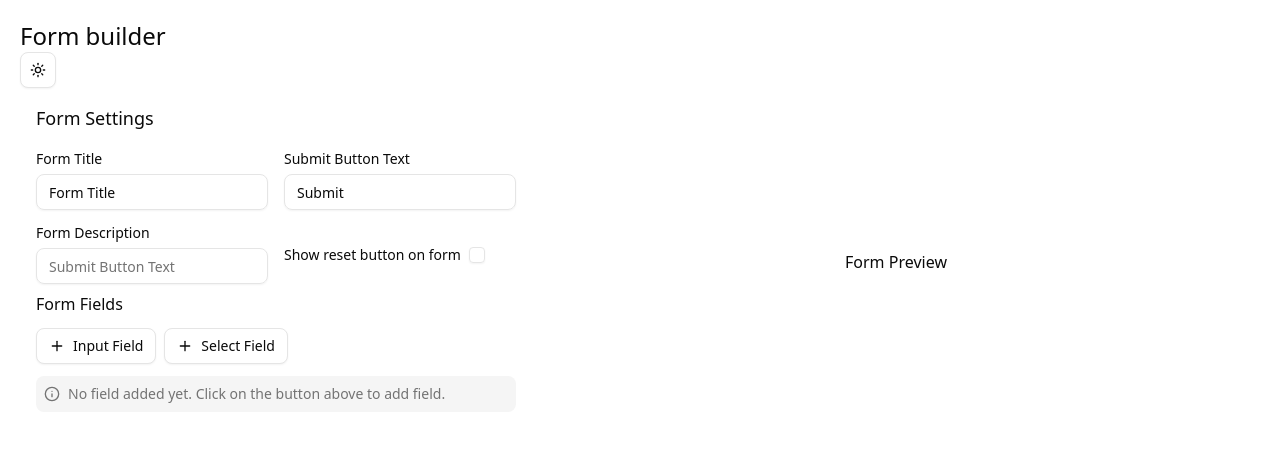
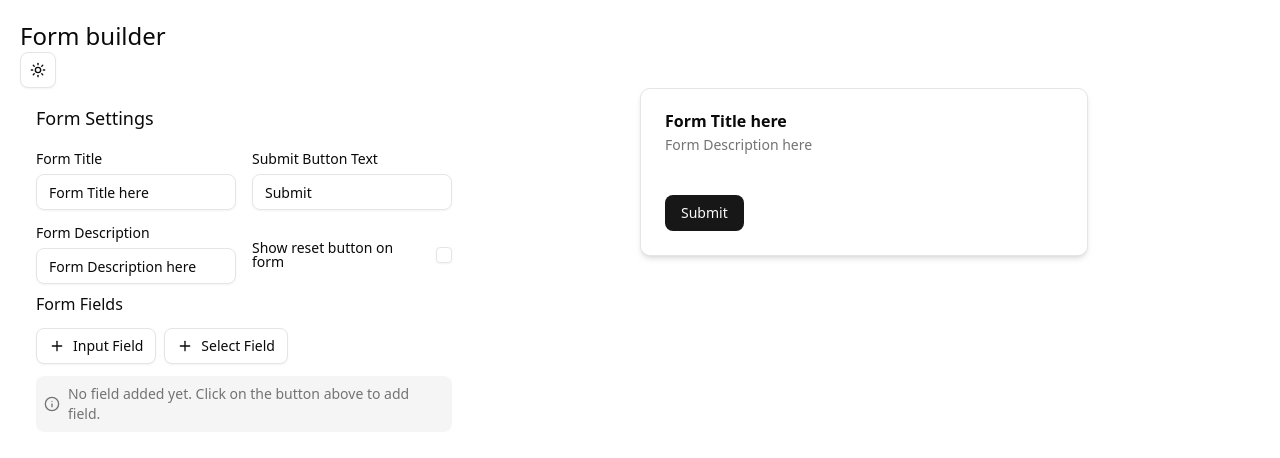
Before and after one commit to prashik0202/ai-form-builder, a Next.js app: page /createform in a window 1280 px wide. Shown: the top 458 px of the page. Built offline with nearby package versions, Linux system fonts and the light colour scheme.

Commit message:
optimize renders

```diff
--- a/app/createform/page.tsx
+++ b/app/createform/page.tsx
@@ -11,12 +11,7 @@ const page = () => {
       <h2 className='text-2xl'>Form builder</h2>
       <ThemeToggle />
       <div className='flex'>
-        <div className='w-full md:max-w-lg'>
-          <FormBuilder />
-        </div>
-        <div className='w-full flex items-center justify-center'>
-          <FormPreview />
-        </div>
+        <FormBuilder />
       </div>
     </div>
   )
--- a/components/feature/DynamicForm.tsx
+++ b/components/feature/DynamicForm.tsx
@@ -1,5 +1,5 @@
 'use client';
-import React from 'react';
+import React, { useEffect } from 'react';
 import { zodResolver } from '@hookform/resolvers/zod';
 import { toast } from "sonner"
 import { useForm } from "react-hook-form"
@@ -17,7 +17,7 @@ interface DynamicFormProps {
   formFields: BaseForm;
 }
 
-const DynamicForm = ({ formFields }: DynamicFormProps) => {
+const DynamicForm = React.memo(({ formFields }: DynamicFormProps) => {
 
   // generating zod schema dyanmically
   const schema = dynamicFormSchema(formFields.fields);
@@ -25,17 +25,23 @@ const DynamicForm = ({ formFields }: DynamicFormProps) => {
   // return the type of Schema
   type schemaType = z.infer<ReturnType<typeof dynamicFormSchema>>;
 
-  // defacult  values
+  // default  values
   const defaultValues = formFields.fields.reduce((acc, field) => {
     acc[field.name] = "";
     return acc;
   }, { } as schemaType)
+
+  console.log(defaultValues);
 
   const form = useForm<schemaType>({
     resolver: zodResolver(schema),
     mode: "onChange",
     defaultValues
   });
+
+  React.useEffect(() => {
+    form.reset(defaultValues);
+  }, [formFields]); // Add form.reset to deps if needed
 
   const handleFormSubmit = async (data: schemaType) => {
     try {
@@ -112,7 +118,7 @@ const DynamicForm = ({ formFields }: DynamicFormProps) => {
                           <Select onValueChange={field.onChange} defaultValue={field.value}>
                             <FormControl>
                               <SelectTrigger className='w-full'>
-                                <SelectValue placeholder="Select a verified email to display" />
+                                <SelectValue placeholder={formField.placeholderText} />
                               </SelectTrigger>
                             </FormControl>
                             <SelectContent>
@@ -160,6 +166,6 @@ const DynamicForm = ({ formFields }: DynamicFormProps) => {
       </CardContent>
     </Card>
   )
-}
+});
 
 export default DynamicForm
--- a/components/feature/FormBuilder.tsx
+++ b/components/feature/FormBuilder.tsx
@@ -1,18 +1,19 @@
 'use client';
 import { formSchemaType, InputFieldType, SelectFieldType } from '@/schema/formSchema'
-import React, { useState } from 'react'
+import React, { useCallback, useState } from 'react'
 import { Input } from '../ui/input';
 import { Label } from '../ui/label';
 import { Checkbox } from '../ui/checkbox';
 import { Button } from '../ui/button';
-import { Info, Plus } from 'lucide-react';
+import { Edit2, Info, Plus, Trash } from 'lucide-react';
 import FieldEditor from './FieldEditor';
+import DynamicForm from './DynamicForm';
 
 const FormBuilder = () => {
 
   const [formConfig, setFormConfig] = useState<formSchemaType>({
-    title: "Form Title",
-    description: "",
+    title: "Form Title here",
+    description: "Form Description here",
     showResetButton: false,
     submitButtonText: "Submit",
     fields: []
@@ -42,19 +43,19 @@ const FormBuilder = () => {
     validations: {}
   }
 
-  const addField = (fieldType: "input" | "select") => {
+  const addField = useCallback((fieldType: "input" | "select") => {
     const newField = fieldType === 'input' ? { ...defaultInputFields } : { ...defaultSelectFields };
     setEditingField({
       ...newField,
       index: formConfig.fields.length
     });
     setShowFieldForm(true);
-  }
+  },[editingField,showFieldForm])
 
-  const editField = (index:number) => {
+  const editField = useCallback((index:number) => {
     setEditingField({ ...formConfig.fields[index], index});
     setShowFieldForm(true);
-  }
+  },[editingField,showFieldForm])
 
   const deleteField = (index: number) => {
     setFormConfig({
@@ -63,10 +64,10 @@ const FormBuilder = () => {
     });
   }
 
-  const onCloseFieldForm = () => {
+  const onCloseFieldForm = useCallback(() => {
     setShowFieldForm(false);
     setEditingField(null);
-  }
+  },[editingField,showFieldForm])
 
   const saveField = (field: (InputFieldType | SelectFieldType) & { index: number }) => {
     const { index, ...fieldData } = field;
@@ -83,7 +84,8 @@ const FormBuilder = () => {
   }
 
   return (
-    <div className='flex flex-col gap-4'>
+    <div className='flex flex-col md:flex-row w-full'>
+      <div className='flex flex-col gap-4 w-full md:max-w-md'>
         <div className='p-4 rounded-md'>
           <span className='text-lg my-2'>Form Settings</span>
           <div className='grid grid-cols-1 md:grid-cols-2 gap-4 mt-5'>
@@ -155,10 +157,31 @@ const FormBuilder = () => {
                   </p>
                 </div>
               ) : (
-              <div className='flex flex-col gap-2'>
+                <div className='flex flex-col gap-1 h-96 overflow-auto'>
                   {formConfig.fields.map((field,index) => (
-                  <div key={index}>
-                    <span>{field.type}</span>
+                    <div key={index} className='flex flex-col gap-1 bg-accent p-3 rounded-md'>
+                      <div className='flex justify-between gap-2 items-center'>
+                        <span className='text-sm'>{field.type}</span>
+                        <div className='flex gap-2 items-center'>
+                          <Button
+                            variant={"ghost"}
+                            size={"icon"}
+                            onClick={() => editField(index)}
+                          >
+                            <Edit2 className='h-3 w-3'/>
+                          </Button>
+                          <Button
+                            variant={"ghost"}
+                            size={"icon"}
+                            onClick={() => deleteField(index)}
+                          >
+                            <Trash className='h-3 w-3'/>
+                          </Button>
+                        </div>
+                      </div>
+                      <div>
+                        <span className='text-xs'>{field.label}</span>
+                      </div>
                     </div>
                   ))}
                 </div>
@@ -167,6 +190,10 @@ const FormBuilder = () => {
           </div>
         </div>
       </div>
+      <div className='flex justify-center items-center w-full h-fit'>
+        <DynamicForm formFields={formConfig}/>
+      </div>
+    </div>
   )
 }
 
```
Lines whose indentation alone changed are shown as unchanged.
